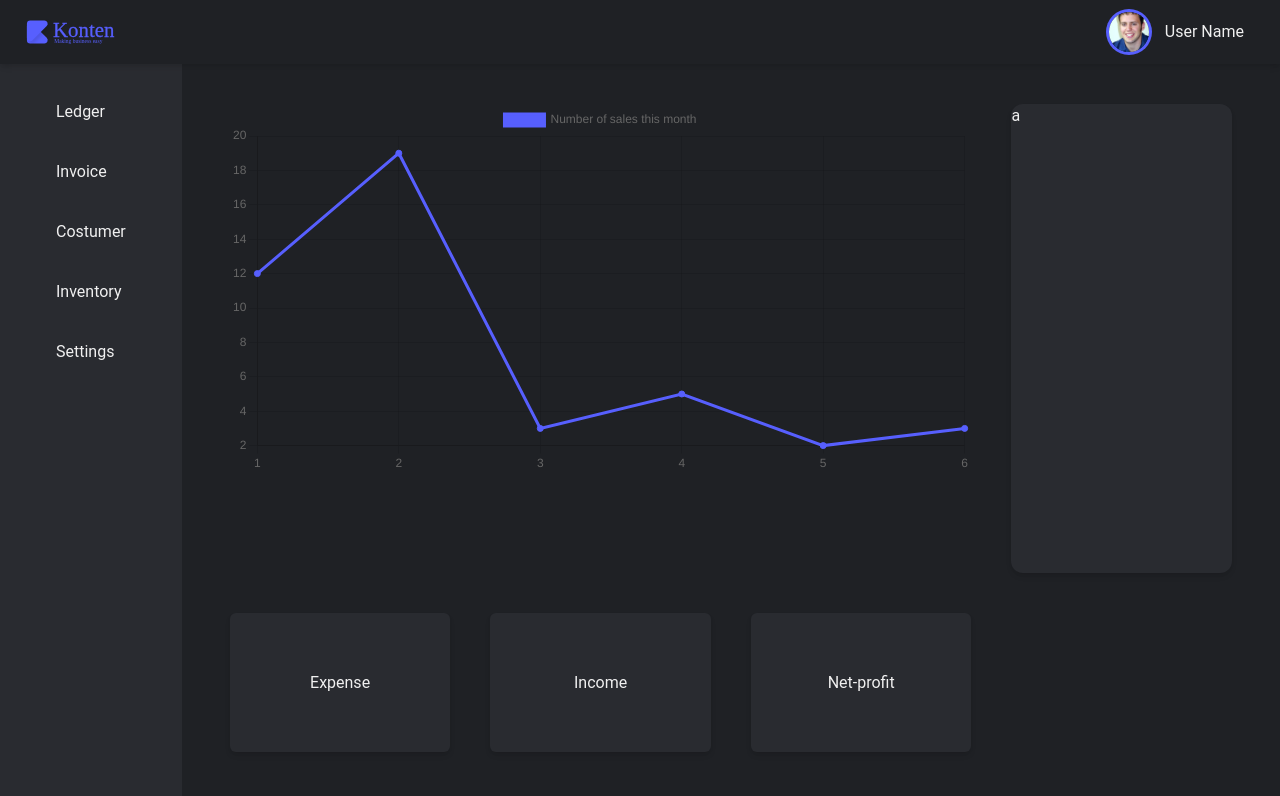
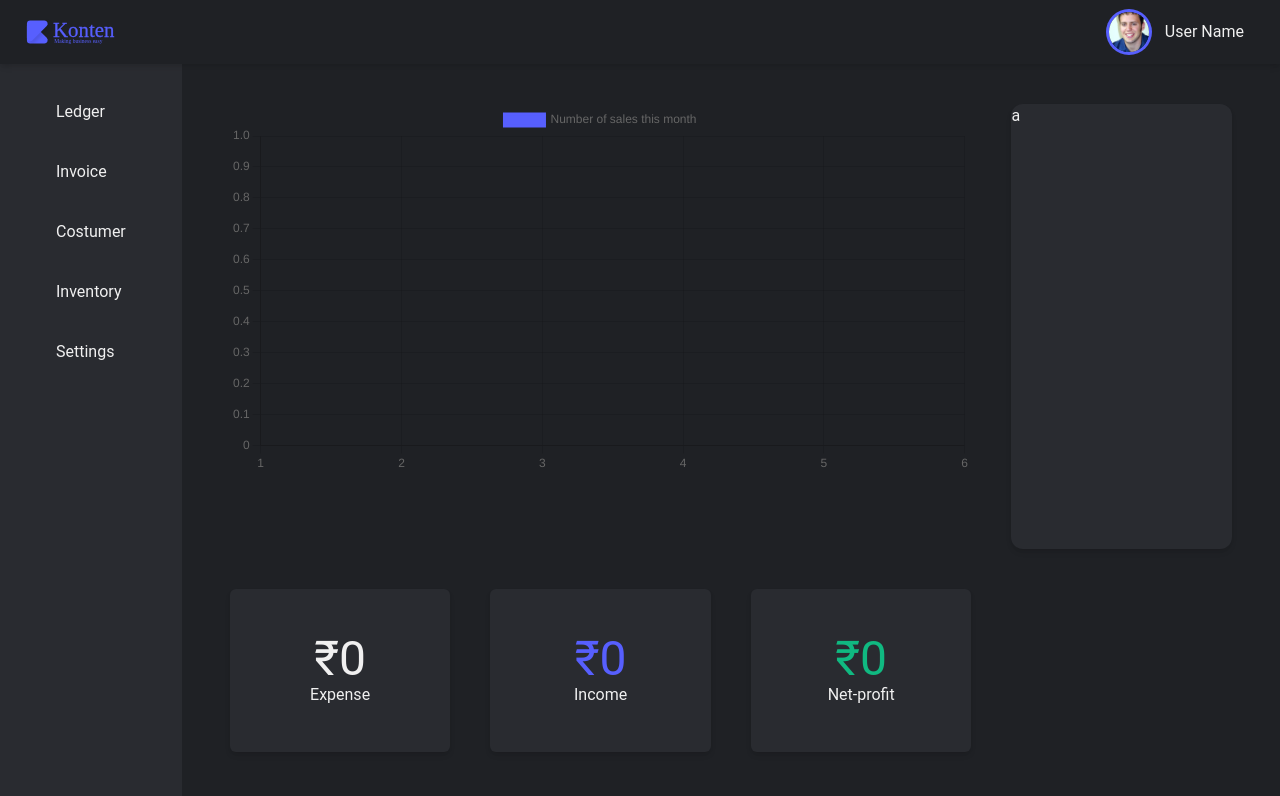
Before and after one commit to neilchetna/konten, a React (Create React App) app: page /ledger in a window 1280 px wide. Shown: the top 796 px of the page. Built offline with nearby package versions, Linux system fonts and the light colour scheme.

Commit message:
Working Ledger balance

```diff
--- a/src/App.js
+++ b/src/App.js
@@ -1,8 +1,10 @@
 import Layout from "./Components/Layout";
+import Signup from "./Components/Pages/SIgnup/Signup";
 
 function App() {
   return (
     <>
+      {/* <Signup /> */}
       <Layout />
     </>
   );
--- a/src/Components/Context/GlobalState.js
+++ b/src/Components/Context/GlobalState.js
@@ -1,4 +1,4 @@
-import React, { createContext, useReducer } from "react";
+import React, { createContext, useContext, useReducer } from "react";
 import AppReducer from "./AppReducer";
 
 // Initial state
--- /dev/null
+++ b/src/Components/Pages/Dashboard/Ledger/Balance.js
@@ -0,0 +1,58 @@
+import React, { useContext } from "react";
+import { GlobalContext } from "../../../Context/GlobalState";
+
+import ledger_items from "../../../../assets/jsondata/ledger_items.json";
+import LedgerItems from "./LedgerItems";
+
+export function Balance() {
+  const { transactions } = useContext(GlobalContext);
+
+  const income = transactions.map(function (transaction) {
+    if (transaction.type === "Income") {
+      return transaction.amount;
+    } else {
+      return 0;
+    }
+  });
+
+  const addIncome = income.reduce((acc, item) => (acc += item), 0);
+
+  const expense = transactions.map(function (transaction) {
+    if (transaction.type === "Expense") {
+      return transaction.amount;
+    } else {
+      return 0;
+    }
+  });
+
+  const addExpense = expense.reduce((acc, item) => (acc += item), 0);
+
+  const netProfit = addIncome - addExpense;
+
+  function output(name) {
+    switch (name) {
+      case "Expense":
+        return addExpense;
+        break;
+      case "Income":
+        return addIncome;
+      case "Net-profit":
+        return netProfit;
+      default:
+        break;
+    }
+  }
+
+  return (
+    <>
+      {ledger_items.map((item, index) => (
+        <LedgerItems
+          key={index}
+          title={item.display_name}
+          color={item.color}
+          balance={output(item.display_name)}
+        />
+      ))}
+    </>
+  );
+}
--- a/src/Components/Pages/Dashboard/Ledger/Char.js
+++ b/src/Components/Pages/Dashboard/Ledger/Char.js
@@ -1,13 +1,25 @@
-import React from "react";
+import React, { useContext } from "react";
 import { Line } from "react-chartjs-2";
 
+import { GlobalContext } from "../../../Context/GlobalState";
+
 export default function Char() {
+  const { transactions } = useContext(GlobalContext);
+
+  const income = transactions.map(function (transaction) {
+    if (transaction.type === "Income") {
+      return transaction.amount;
+    } else {
+      return 0;
+    }
+  });
+
   const data = {
     labels: ["1", "2", "3", "4", "5", "6"],
     datasets: [
       {
         label: "Number of sales this month",
-        data: [12, 19, 3, 5, 2, 3],
+        data: income,
         fill: false,
         backgroundColor: "#575FFE",
         borderColor: "#575FFE",
--- a/src/Components/Pages/Dashboard/Ledger/Ledger.js
+++ b/src/Components/Pages/Dashboard/Ledger/Ledger.js
@@ -1,9 +1,9 @@
 import React from "react";
 import Char from "./Char";
 
-import ledger_items from "../../../../assets/jsondata/ledger_items.json";
 import LedgerItems from "./LedgerItems";
 import { GlobalProvider } from "../../../Context/GlobalState";
+import { Balance } from "./Balance";
 
 export default function Ledger(props) {
   return (
@@ -14,13 +14,7 @@ export default function Ledger(props) {
             <Char />
           </div>
           <div className="bg-black-200 rounded-xl shadow-md">a</div>
-          {ledger_items.map((item) => (
-            <LedgerItems
-              key={item}
-              title={item.display_name}
-              color={item.color}
-            />
-          ))}
+          <Balance />
         </div>
       </GlobalProvider>
     </>
--- a/src/Components/Pages/Dashboard/Ledger/LedgerItems.js
+++ b/src/Components/Pages/Dashboard/Ledger/LedgerItems.js
@@ -1,9 +1,8 @@
 import React, { useState, useCallback, useEffect, useContext } from "react";
+import Modal from "./Modal";
 import { GlobalContext } from "../../../Context/GlobalState";
 
-import Modal from "./Modal";
-
-export default function LedgerItems({ title, color }) {
+export default function LedgerItems({ title, color, balance = 0 }) {
   const [showModal, setShowModal] = useState(false);
 
   function handleModal() {
@@ -14,7 +13,6 @@ export default function LedgerItems({ title, color }) {
     (e) => {
       if (e.key === "Escape" && showModal) {
         setShowModal(false);
-        console.log("I pressed");
       }
     },
     [setShowModal, showModal]
@@ -25,18 +23,17 @@ export default function LedgerItems({ title, color }) {
     return () => document.removeEventListener("keydown", keyPress);
   }, [keyPress]);
 
-  console.log(title);
-
-  const { transactions } = useContext(GlobalContext);
-
   return (
     <>
       <button
-        className="md:p-2 flex-col-reverse flex justify-center items-center rounded-md shadow-md bg-black-200 relative"
+        className="md:p-2 flex-col-reverse flex justify-center items-center rounded-md shadow-md bg-black-200 relative hover:bg-black-100"
         onClick={handleModal}
       >
         <p className="inset-0">{title}</p>
-        <p className={color}></p>
+        <p className={color}>
+          {"\u20B9"}
+          {balance}
+        </p>
       </button>
       <Modal showModal={showModal} setShowModal={setShowModal} title={title} />
     </>
--- a/src/Components/Pages/Dashboard/Ledger/Modal.js
+++ b/src/Components/Pages/Dashboard/Ledger/Modal.js
@@ -17,13 +17,13 @@ export default function Modal({ title, showModal, setShowModal }) {
 
     const newTransaction = {
       id: Math.floor(Math.random() * 100000000),
-      amout: +input,
+      amount: +input,
       type: title,
     };
 
-    console.log(newTransaction);
-
     addTransaction(newTransaction);
+    setInput("");
+    setShowModal((prev) => !prev);
   }
 
   return (
@@ -42,20 +42,21 @@ export default function Modal({ title, showModal, setShowModal }) {
             </button>
             <label>Add your {title}</label>
             <input
-              className="pl-2 rounded-md h-9 bg-black-100 focus:ring-2 outline-none foucs:ring-astra-100"
+              className="pl-2 rounded h-9 bg-black-100 focus:ring-2 outline-none foucs:ring-astra-100"
               placeholder="Insert Amount"
               type="number"
+              autoFocus
               onChange={(e) => setInput(e.target.value)}
-            ></input>
+            />
             <div className="flex flex-row h-10 gap-2 justify-between text mt-5">
               <button
-                className="flex items-center rounded-md bg-astra-100 justify-center w-full"
+                className="flex font-bold items-center rounded bg-astra-100 justify-center w-full hover:bg-astra-200"
                 onClick={handleInput}
               >
                 Enter
               </button>
               <button
-                className="flex rounded-md items-center bg-black-100 justify-center w-full"
+                className="flex rounded font-bold items-center bg-black-100 justify-center w-full"
                 onClick={handleModal}
               >
                 Cancel
--- a/src/Components/Pages/SIgnup/Signup.js
+++ b/src/Components/Pages/SIgnup/Signup.js
@@ -1,37 +1,56 @@
-import React from 'react'
+import React from "react";
 // import {Toggle} from './Toggle'
 
 export default function Signup() {
   return (
-        <>
-            <div className="h-screen flex font-sans bg-black-100 text-white-100">
-                <div className="md:flex-1  flex rounded-sm flex flex-col">
-                    <h2 className="text-3xl font-bold flex justify-center">Sign up</h2>
-                    <form>
-                        <div>
-                        <div className="bg-black-100 text-white-100">
-                            <span>
-                                <label>
+    <div className="w-screen h-screen text-white-100 bg-black-100 flex justify-center items-center flex-col">
+      <h3 className="mb-3 text-3xl font-bold">Sign In</h3>
+      <div className="w-full max-w-xs">
+        <form className="bg-black-200 shadow-md rounded px-8 pt-6 pb-8 mb-4">
+          <div className="mb-4">
+            <label className="block text-sm font-bold mb-2" for="Email">
               Email
             </label>
-                            </span>
-                        <input className="text-black-100" placeholder="enter you email"></input>
+            <input
+              className="shadow bg-black-100 appearance-none rounded w-full py-2 px-3 text-gray-700 leading-tight focus:outline-none focus:ring-2 focus:ring-astra-100"
+              id="Email"
+              type="text"
+              placeholder="Email"
+            />
           </div>
-                        <div className="bg-black-100 text-white-100">
-                            <span>
-                                <label>
+          <div className="mb-6">
+            <label
+              className="block text-gray-700 text-sm font-bold mb-2"
+              for="password"
+            >
               Password
             </label>
-                            </span>
-                        <input className="text-black-100" placeholder="enter a password"></input>
+            <input
+              className="shadow bg-black-100 appearance-none rounded w-full py-2 px-3 text-gray-700 leading-tight focus:outline-none focus:ring-2 focus:ring-astra-100"
+              id="password"
+              type="password"
+              placeholder="******************"
+            />
+            {/* <p className="text-red-500 text-xs italic">
+              Please choose a password.
+            </p> */}
           </div>
-                        <button className="border-light-astra-100 border-2 hover:font-bold rounded-md px-5 bg-opacity-30 text-astra-100 bg-astra-100" type="submit">
-                            Submit
+          <div className="flex items-center justify-between">
+            <button
+              className="bg-astra-100 hover:bg-astra-200 text-white font-bold py-2 px-4 rounded focus:ring-2 focus:ring-astra-100 focus:ring-opacity-70"
+              type="button"
+            >
+              Sign In
             </button>
+            <a className="inline-block align-baseline font-bold text-sm text-blue-500 hover:text-blue-800">
+              Forgot Password?
+            </a>
           </div>
         </form>
+        <p className="text-center text-gray-500 text-xs">
+          &copy;2020 Acme Corp. All rights reserved.
+        </p>
       </div>
     </div>
-        </>
-    )
+  );
 }
--- a/tailwind.config.js
+++ b/tailwind.config.js
@@ -15,6 +15,7 @@ module.exports = {
       },
       astra: {
         100: "#575FFE",
+        200: "#3F49FE",
       },
       money: {
         100: "#10b981",
```
Lines whose indentation alone changed are shown as unchanged.
